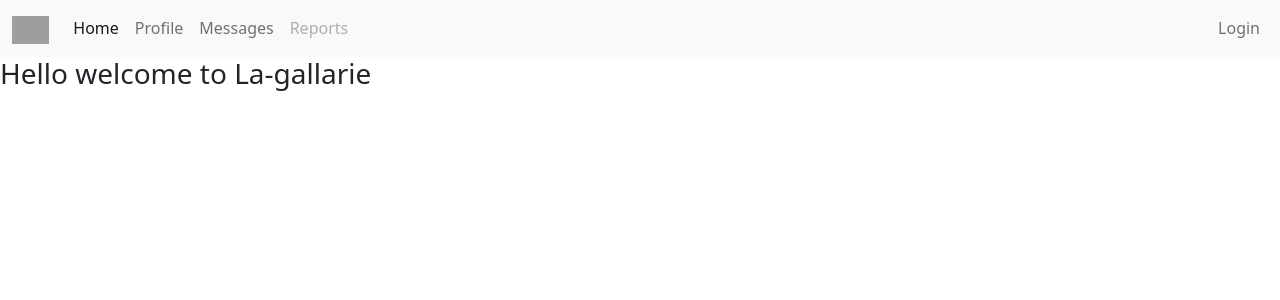
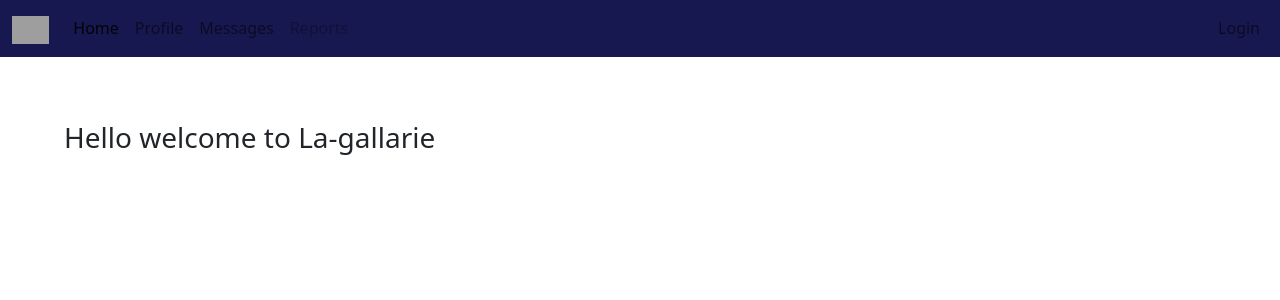
Before and after one commit to Martin023/la-galerie, a Django app: page / in a window 1280 px wide. Shown: the top 300 px of the page. Run offline with Django 4.2, Linux system fonts and the light colour scheme; data that the repository does not hold is empty; some libraries are stand-ins or nearby versions; grey boxes are pictures that could not be loaded.

Commit message:
Add the hero section

```diff
--- a/gallery/templates/home.html
+++ b/gallery/templates/home.html
@@ -9,10 +9,10 @@
   <div class="row container-fluid all-items">
     {% for item in image%}
         <div class = "col-md-3 card" data-toggle ="modal" data-target="#showPictureModal{{photo.id}}">
-            <h5>{{item.name}}</h5>
+            <h5 class="title">{{item.name}}</h5>
 
             <img src="{{item.image.url}}" alt="{{item.name}}" class="img-responsive">
-            <p>Posted on: {{item.date_added}} </p>
+            <p= class="card-footer">Posted on: {{item.date_added}} </p>
         </div>
   {%endfor%}
 
--- a/gallery/templates/navbar.html
+++ b/gallery/templates/navbar.html
@@ -1,8 +1,8 @@
 {%block styles%}
 
 {% endblock %}
-
-<nav class="navbar navbar-expand-lg navbar-light bg-light">
+{{super}}
+<nav class="navbar navbar-expand-lg  ">
     <div class="container-fluid">
         <a href="#" class="navbar-brand">
             <img src="images/logo.svg" height="28" alt="CoolBrand">
--- a/static/css/gallery.css
+++ b/static/css/gallery.css
@@ -17,3 +17,20 @@
     justify-content: center;
     gap: 3%;
 }
+.title{
+    padding: 2%;
+}
+.card-footer{
+    margin-bottom: 0%;
+}
+nav{
+    background-color: rgb(24, 24, 80);
+    color:#fff;
+}
+
+.navbar{
+    color:#fff;
+}
+.hero{
+    padding:5%
+}
```
